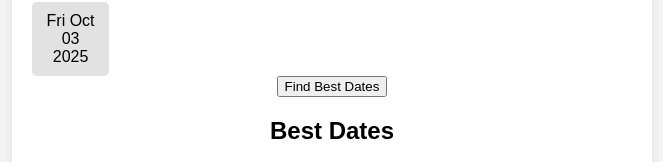
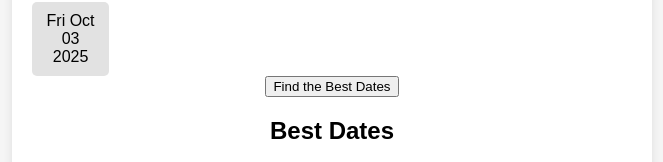
Before and after one commit to kreitter/date_finder, a plain HTML site: page index.html in a window 1280 px wide. Shown: the part 4527-4689 px from the top of the page, without its empty margins (308-971 px from the left). Drawn offline with Linux system fonts and the light colour scheme.

Commit message:
update nothing

```diff
--- a/app.js
+++ b/app.js
@@ -70,7 +70,7 @@ document.addEventListener('DOMContentLoaded', function () {
             return availability[b].good - availability[a].good;
         });
 
-        // Display best dates
+        // Display the best dates
         bestDates.forEach(day => {
             const li = document.createElement('li');
             li.textContent = day + ' - Good: ' + availability[day].good + ', Maybe: ' + availability[day].maybe;
--- a/index.html
+++ b/index.html
@@ -16,7 +16,7 @@
         <div id="calendar-section">
             <div id="calendar"></div>
         </div>
-        <button id="finalize-button">Find Best Dates</button>
+        <button id="finalize-button">Find the Best Dates</button>
         <div id="results-section">
             <h2>Best Dates</h2>
             <ul id="best-dates"></ul>
--- a/styles.css
+++ b/styles.css
@@ -1,6 +1,6 @@
 body {
     font-family: Arial, sans-serif;
-    background-color: #f4f4f4;
+    background-color: #f5f5f5;
     text-align: center;
 }
 .container {
```
